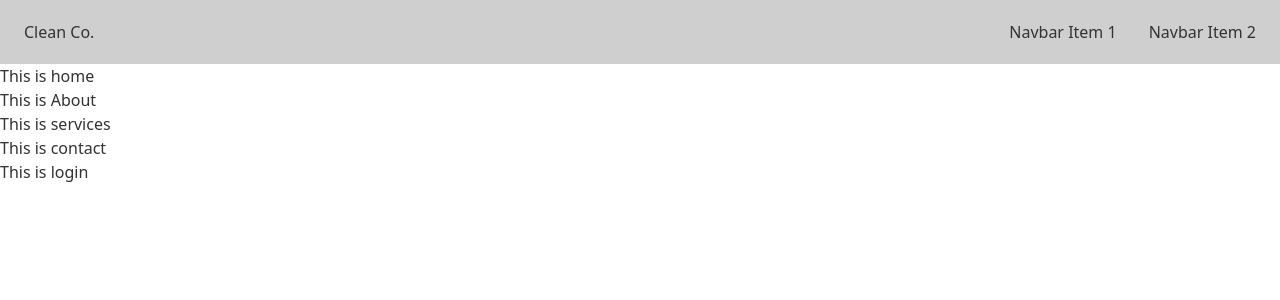
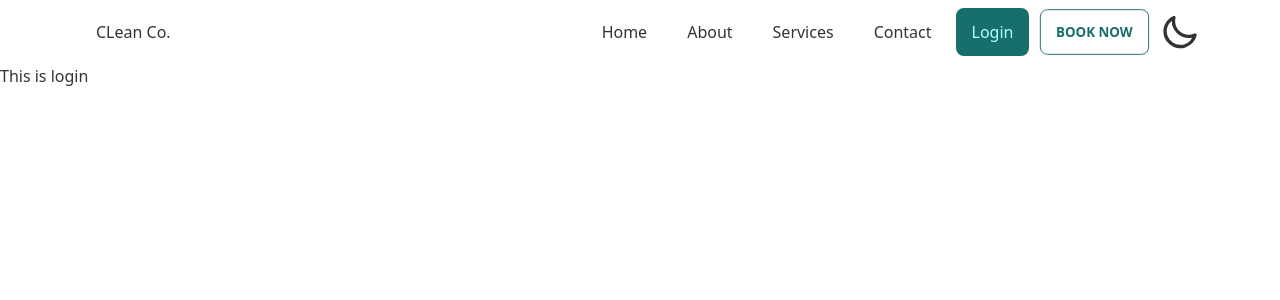
Before and after one commit to NayimHossen2020/cleaning-service-client, a React (Create React App) app: page /login in a window 1280 px wide. Shown: the top 300 px of the page. Built offline with nearby package versions, Linux system fonts and the light colour scheme.

Commit message:
navbar complite and add react router dom

```diff
--- a/public/index.html
+++ b/public/index.html
@@ -1,14 +1,12 @@
 <!DOCTYPE html>
 <html lang="en">
+
 <head>
   <meta charset="utf-8" />
   <link rel="icon" href="%PUBLIC_URL%/favicon.ico" />
   <meta name="viewport" content="width=device-width, initial-scale=1" />
   <meta name="theme-color" content="#000000" />
-    <meta
-      name="description"
-      content="Web site created using create-react-app"
-    />
+  <meta name="description" content="Web site created using create-react-app" />
   <link rel="apple-touch-icon" href="%PUBLIC_URL%/logo192.png" />
   <!--
       manifest.json provides metadata used when your web app is installed on a
@@ -26,6 +24,7 @@
     -->
   <title>React App</title>
 </head>
+
 <body>
   <noscript>You need to enable JavaScript to run this app.</noscript>
   <div id="root"></div>
@@ -38,6 +37,9 @@
 
       To begin the development, run `npm start` or `yarn start`.
       To create a production bundle, use `npm run build` or `yarn build`.
+
     -->
+  <script src="https://cdn.jsdelivr.net/npm/theme-change@2.0.2/index.js"></script>
 </body>
+
 </html>
--- a/src/App.js
+++ b/src/App.js
@@ -5,16 +5,20 @@
 import Services from './Pages/Services';
 import Contact from './Pages/Contact';
 import Login from './Pages/Login';
+import { Route, Routes } from 'react-router-dom';
 
 function App() {
   return (
     <div>
       <Navbar>
-        <Home />
-        <About />
-        <Services />
-        <Contact />
-        <Login />
+        <Routes>
+          <Route path='/' element={<Home />} />
+          <Route path='/home' element={<Home />} />
+          <Route path='/about' element={<About />} />
+          <Route path='/services' element={<Services />} />
+          <Route path='/contact' element={<Contact />} />
+          <Route path='/login' element={<Login />} />
+        </Routes>
       </Navbar>
     </div>
   );
--- a/src/Shared/Navbar.js
+++ b/src/Shared/Navbar.js
@@ -1,21 +1,40 @@
 import React from 'react';
+import { Link, NavLink } from 'react-router-dom';
 
 const Navbar = ({ children }) => {
     return (
         <div className="drawer drawer-end">
             <input id="my-drawer-3" type="checkbox" className="drawer-toggle" />
             <div className="drawer-content flex flex-col">
-                <div className="w-full navbar bg-base-300">
-                    <div className="flex-1 px-2 mx-2">Clean Co.</div>
+                <div className="w-full navbar bg-base-100 px-20">
+                    <div className="flex-1 px-2 mx-2">
+                        <Link to="/">CLean Co.</Link>
+                    </div>
                     <div className="flex-none lg:hidden">
                         <label htmlFor="my-drawer-3" className="btn btn-square btn-ghost">
                             <svg xmlns="http://www.w3.org/2000/svg" fill="none" viewBox="0 0 24 24" className="inline-block w-6 h-6 stroke-current"><path strokeLinecap="round" strokeLinejoin="round" strokeWidth="2" d="M4 6h16M4 12h16M4 18h16"></path></svg>
                         </label>
                     </div>
                     <div className="flex-none hidden lg:block">
-                        <ul className="menu menu-horizontal">
-                            <li><a>Navbar Item 1</a></li>
-                            <li><a>Navbar Item 2</a></li>
+                        <ul className="menu menu-horizontal gap-x-2">
+                            <li><NavLink className='rounded-lg' to="home">Home</NavLink></li>
+                            <li><NavLink className='rounded-lg' to="about">About</NavLink></li>
+                            <li><NavLink className='rounded-lg' to="services">Services</NavLink></li>
+                            <li><NavLink className='rounded-lg' to="contact">Contact</NavLink></li>
+                            <li><NavLink className='rounded-lg' to="login">Login</NavLink></li>
+                            <li className="dropdown dropdown-hover dropdown-end">
+                                <label tabIndex="0" className="btn btn-primary rounded-lg btn-outline">Book Now</label>
+                                <ul tabIndex="0" className="dropdown-content menu shadow bg-base-100 rounded-box w-52">
+                                    <li><Link to="">Item 1</Link></li>
+                                    <li><Link to="">Item 2</Link></li>
+                                </ul>
+                            </li>
+
+                            <label className="swap swap-rotate">
+                                <input type="checkbox" data-toggle-theme="dark,light" />
+                                <svg className="swap-on fill-current w-10 h-10" xmlns="http://www.w3.org/2000/svg" viewBox="0 0 24 24"><path d="M5.64,17l-.71.71a1,1,0,0,0,0,1.41,1,1,0,0,0,1.41,0l.71-.71A1,1,0,0,0,5.64,17ZM5,12a1,1,0,0,0-1-1H3a1,1,0,0,0,0,2H4A1,1,0,0,0,5,12Zm7-7a1,1,0,0,0,1-1V3a1,1,0,0,0-2,0V4A1,1,0,0,0,12,5ZM5.64,7.05a1,1,0,0,0,.7.29,1,1,0,0,0,.71-.29,1,1,0,0,0,0-1.41l-.71-.71A1,1,0,0,0,4.93,6.34Zm12,.29a1,1,0,0,0,.7-.29l.71-.71a1,1,0,1,0-1.41-1.41L17,5.64a1,1,0,0,0,0,1.41A1,1,0,0,0,17.66,7.34ZM21,11H20a1,1,0,0,0,0,2h1a1,1,0,0,0,0-2Zm-9,8a1,1,0,0,0-1,1v1a1,1,0,0,0,2,0V20A1,1,0,0,0,12,19ZM18.36,17A1,1,0,0,0,17,18.36l.71.71a1,1,0,0,0,1.41,0,1,1,0,0,0,0-1.41ZM12,6.5A5.5,5.5,0,1,0,17.5,12,5.51,5.51,0,0,0,12,6.5Zm0,9A3.5,3.5,0,1,1,15.5,12,3.5,3.5,0,0,1,12,15.5Z" /></svg>
+                                <svg className="swap-off fill-current w-10 h-10" xmlns="http://www.w3.org/2000/svg" viewBox="0 0 24 24"><path d="M21.64,13a1,1,0,0,0-1.05-.14,8.05,8.05,0,0,1-3.37.73A8.15,8.15,0,0,1,9.08,5.49a8.59,8.59,0,0,1,.25-2A1,1,0,0,0,8,2.36,10.14,10.14,0,1,0,22,14.05,1,1,0,0,0,21.64,13Zm-9.5,6.69A8.14,8.14,0,0,1,7.08,5.22v.27A10.15,10.15,0,0,0,17.22,15.63a9.79,9.79,0,0,0,2.1-.22A8.11,8.11,0,0,1,12.14,19.73Z" /></svg>
+                            </label>
                         </ul>
                     </div>
                 </div>
@@ -24,8 +43,11 @@
             <div className="drawer-side">
                 <label htmlFor="my-drawer-3" className="drawer-overlay"></label>
                 <ul className="menu p-4 overflow-y-auto w-80 bg-base-100">
-                    <li><a>Sidebar Item 1</a></li>
-                    <li><a>Sidebar Item 2</a></li>
+                    <li><NavLink className='rounded-lg' to="home">Home</NavLink></li>
+                    <li><NavLink className='rounded-lg' to="about">About</NavLink></li>
+                    <li><NavLink className='rounded-lg' to="services">Services</NavLink></li>
+                    <li><NavLink className='rounded-lg' to="contact">Contact</NavLink></li>
+                    <li><NavLink className='rounded-lg' to="login">Login</NavLink></li>
                 </ul>
             </div>
         </div>
```
Lines whose indentation alone changed are shown as unchanged.
